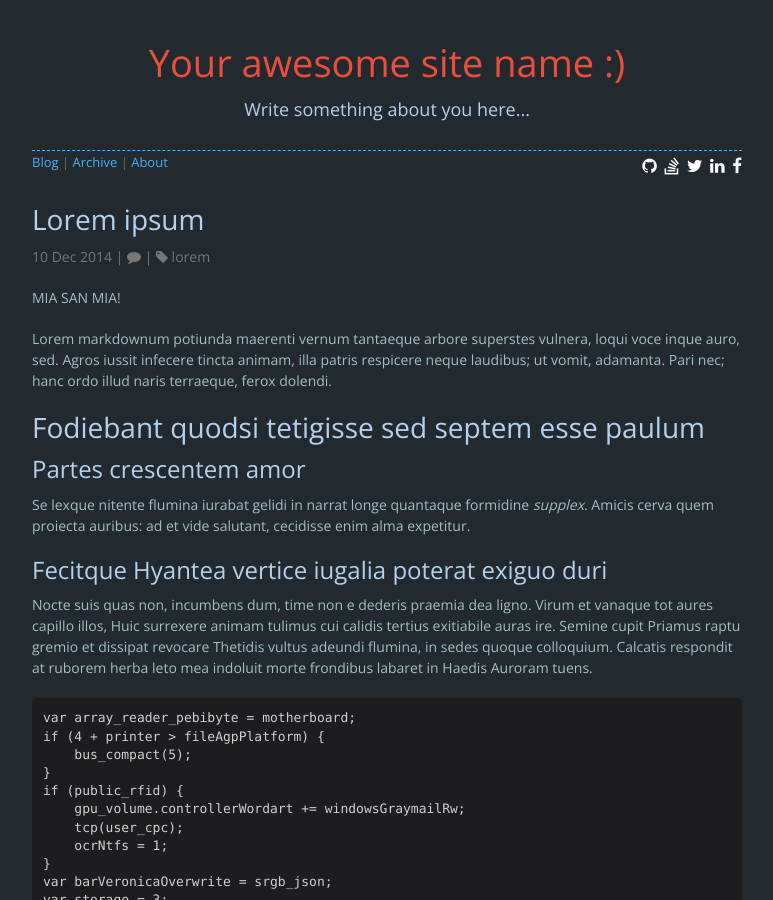
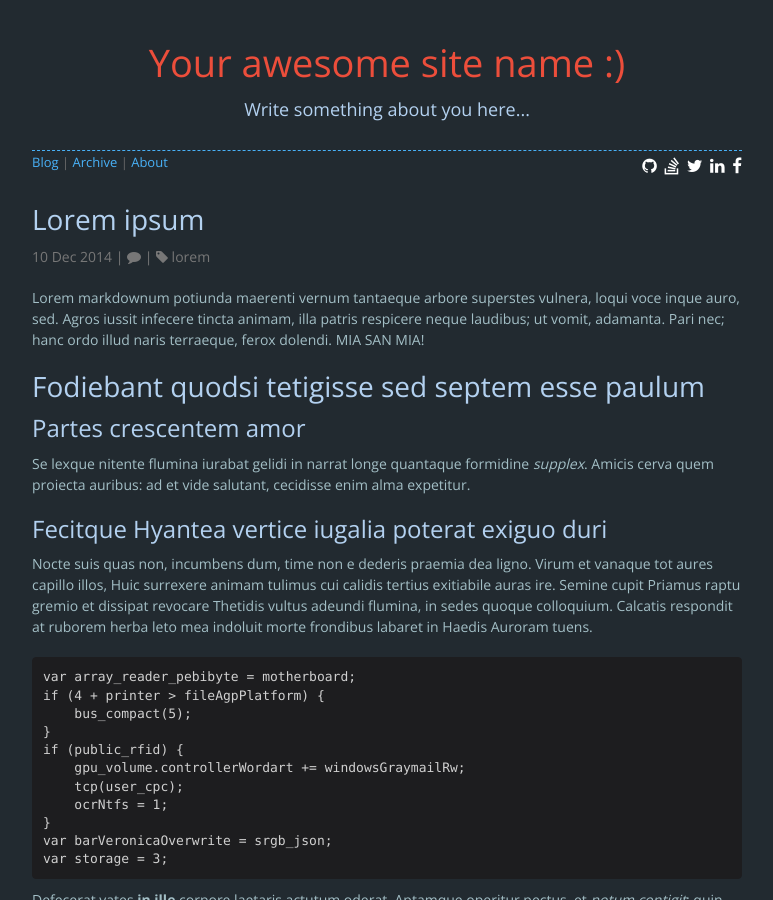
Before and after one commit to kirqe/autm-rb, a Jekyll site: the page built from _posts/2014-12-10-lorem-ipsum.md, in a window 1280 px wide and 900 px high. Shown: the whole window, without its empty margins (253-1026 px from the left). Built offline with Jekyll 4.4.1, drawn with Linux system fonts in a browser that asks for light colours; nearby versions of some CDN libraries; comment, search, counter and statistics services are not loaded.

```diff
--- a/_posts/2014-12-10-lorem-ipsum.md
+++ b/_posts/2014-12-10-lorem-ipsum.md
@@ -2,12 +2,11 @@
 title: "Lorem ipsum"
 tags: [lorem]
 ---
-MIA SAN MIA!
 
 Lorem markdownum potiunda maerenti vernum tantaeque arbore superstes vulnera,
 loqui voce inque auro, sed. Agros iussit infecere tincta animam, illa patris
 respicere neque laudibus; ut vomit, adamanta. Pari nec; hanc ordo illud naris
-terraeque, ferox dolendi.
+terraeque, ferox dolendi. MIA SAN MIA!
 
 
 # Fodiebant quodsi tetigisse sed septem esse paulum
```
